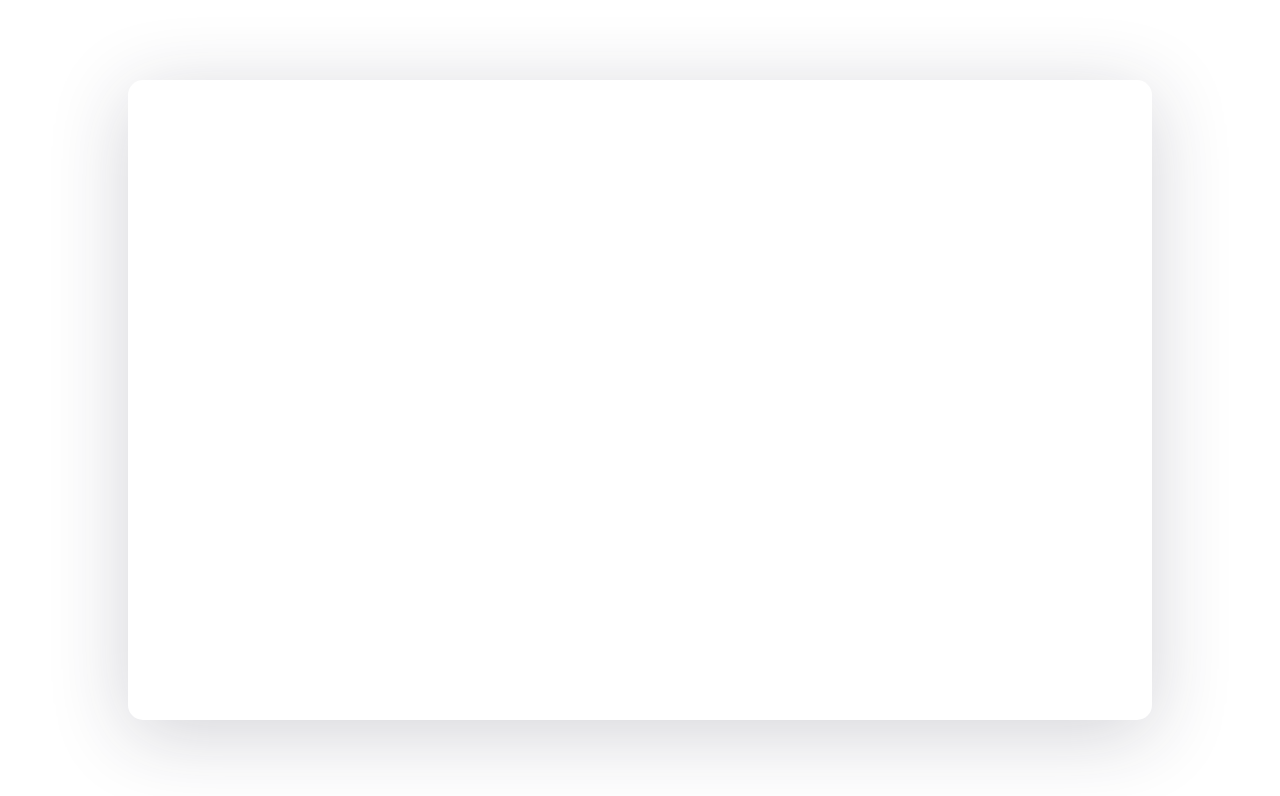
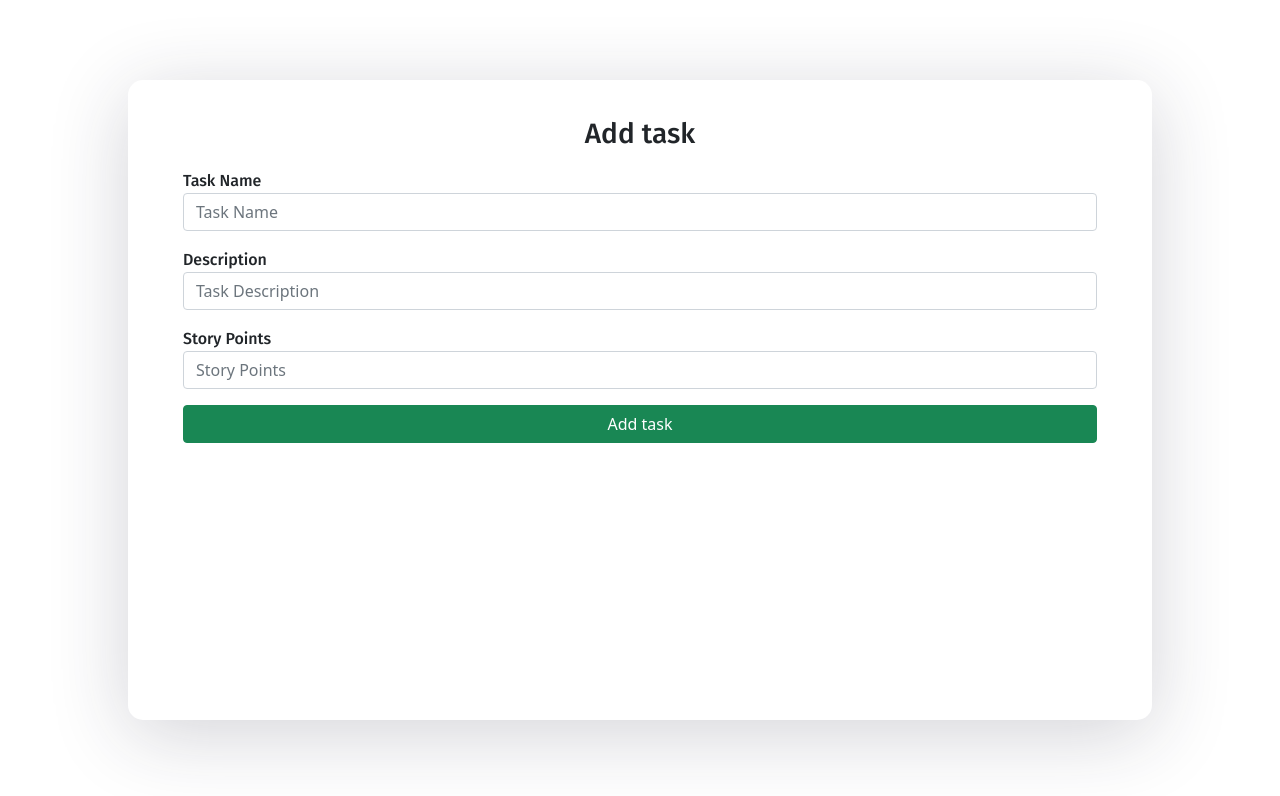
Before and after one commit to DeepanshuShah19/PhotoAlbumApp, a React (Create React App) app in the folder login-registration/: page /addTask in a window 1280 px wide. Before the commit this address had no page. Shown: the top 796 px of the page. Built offline with nearby package versions, Linux system fonts and the light colour scheme.

Commit message:
ToDo updated UI

```diff
--- a/login-registration/src/App.js
+++ b/login-registration/src/App.js
@@ -8,7 +8,7 @@ import SignUp from "./components/signup_component";
 import UserDetails from "./components/userDetails";
 import Dashboard from "./components/dashboard";
 import TodoList from "./components/todolist";
-
+import AddTask from "./components/addTask";
 
 function App() {
   return (
@@ -23,6 +23,7 @@ function App() {
               <Route path="/userDetails" element={<UserDetails />} />
               <Route path="/dashboard" element={<Dashboard />} />
               <Route path="/todolist" element={<TodoList />} />
+              <Route path="/addTask" element={<AddTask />} />
             </Routes>
           </div>
         </div>
--- /dev/null
+++ b/login-registration/src/components/addTask.js
@@ -0,0 +1,75 @@
+import React, { Component } from "react";
+
+export default class AddTask extends Component {
+  constructor(props) {
+    super(props);
+    this.state = {
+      name: "",
+      desc: "",
+      storyPoints: "",
+      taskAdded: false
+    };
+    this.addNewtask = this.addNewtask.bind(this);
+
+  }
+  componentDidMount() {
+    console.log("in add task")
+  }
+  addNewtask() {
+    //api call here
+
+    this.setState({taskAdded: true})
+  }
+  render() {
+    return (
+        <>
+            {this.state.taskAdded === true
+            ? window.location.href = "./todolist"
+            :<form onSubmit={this.handleSubmit}>
+            <h3>Add task</h3>
+
+            <div className="mb-3">
+              <label>Task Name</label>
+              <input
+                type="text"
+                className="form-control"
+                placeholder="Task Name"
+                value = {this.state.name}
+                onChange={(e) => this.setState({ name: e.target.value})}
+              />
+            </div>
+
+            <div className="mb-3">
+              <label>Description</label>
+              <input
+                type="text"
+                className="form-control"
+                placeholder="Task Description"
+                value = {this.state.bio}
+                onChange={(e) => this.setState({ desc: e.target.value })}
+              />
+            </div>
+
+            <div className="mb-3">
+              <label>Story Points</label>
+              <input
+                type="text"
+                className="form-control"
+                placeholder="Story Points"
+                value = {this.state.phoneNumber}
+                onChange={(e) => this.setState({ storyPoints: e.target.value})}
+              />
+            </div>
+
+            <div className="d-grid">
+              <button type="submit" className="btn btn-success" onClick={this.addNewtask}>
+                Add task
+              </button>
+            </div>
+            <br></br>
+          </form>
+        }
+        </>
+      );
+    }
+  }
--- a/login-registration/src/components/todolist.js
+++ b/login-registration/src/components/todolist.js
@@ -1,10 +1,6 @@
 import React, { Component } from "react";
-
-//  let data = [
-//     // { name: "Anom", age: 19, gender: "Male" },
-//     // { name: "Megha", age: 19, gender: "Female" },
-//     // { name: "Subham", age: 25, gender: "Male"},
-//   ]
+import addTask from "./addTask";
+import { Link } from "react-router-dom";
 export default class TodoList extends Component {
 
     constructor(props) {
@@ -14,7 +10,7 @@ export default class TodoList extends Component {
             addTaskPopup: false,
             data: []
         };
-
+        this.addTask = this.addTask.bind(this);
     }
     componentDidMount() {
         this.setState({
@@ -23,61 +19,12 @@ export default class TodoList extends Component {
                 { id: "2", name: "DS", status: "completed" },
             ]
         })
-
-        // fetch("http://localhost:12230/userData", {
-        //   method: "POST",
-        //   crossDomain: true,
-        //   headers: {
-        //     "Content-Type": "application/json",
-        //     Accept: "application/json",
-        //     "Access-Control-Allow-Origin": "*",
-        //   },
-        //   body: JSON.stringify({
-        //     token: window.localStorage.getItem("token"),
-        //   }),
-        // })
-        //   .then((res) => res.json())
-        //   .then((data) => {
-        //     if(data.status == "error"){
-        //       window.location.href = ".";
-        //     }
-        //     this.setState({ name: data.data.name });
-        //     this.setState({ phoneNumber: data.data.phoneNumber });
-        //     this.setState({ email: data.data.email });
-        //     this.setState({ bio: data.data.bio });
-        //     this.setState({ password: data.data.password });
-        //   });
     }
-    //   handleSubmit(e) {
-    //     e.preventDefault();
-    //     const { name, email, password, bio, phoneNumber } = this.state;
-    //     fetch("http://localhost:12230/edit-details", {
-    //       method: "POST",
-    //       crossDomain: true,
-    //       headers: {
-    //         "Content-Type": "application/json",
-    //         Accept: "application/json",
-    //         "Access-Control-Allow-Origin": "*",
-    //       },
-    //       body: JSON.stringify({
-    //         name,
-    //         email,
-    //         password,
-    //         bio,
-    //         phoneNumber
-    //       }),
-    //     })
-    //       .then((res) => res.json())
-    //       .then((data) => {
-    //         console.log(data, "Details Edited");
-    //       });
-    //   }
 
     displayAll() {
         console.log("All")
         this.setState({
-            currentDisplay: 'all',
-            addTaskPopup: true
+            currentDisplay: 'all'
         });
 
     }
@@ -102,19 +49,28 @@ export default class TodoList extends Component {
         this.setState({ currentDisplay: 'completed' });
     }
 
-    updateStatus = (currentState,action) => {
-        console.log("CurrentStatus: ",currentState)
-        console.log("action: ",action)
+    updateStatus = (currentState, action) => {
+        console.log("CurrentStatus: ", currentState)
+        console.log("action: ", action)
         //call api to make changes
         //call api that returns all task
     }
+
+    addTask() {
+        this.setState({ addTaskPopup: true })
+    }
+
+    handleClose() {
+        this.setState({ addTaskPopup: false })
+    }
     render() {
-
-        // debugger;
         return (
-            <div>
+            <>
+                {
+                    this.state.addTaskPopup === true
+                        ? window.location.href = "./addTask"
+                        : <div>
                             <div className="mb-5 searchButtons">
-                    {/* <form onSubmit={this.handleSubmit}> */}
                                 <input
                                     type="text"
                                     className="searchField"
@@ -123,9 +79,8 @@ export default class TodoList extends Component {
                                     onChange={(e) => this.setState({ name: e.target.value })}
                                 />
                                 <button type="button" class="btn btn-success btn-lg button_d" onClick={this.search}>Search</button>
-                    <button type="button" class="btn btn-success btn-lg button_d" onClick={this.displayAll}>Add task</button>
+                                <button type="button" class="btn btn-success btn-lg button_d" onClick={this.addTask}>Add task</button>
                                 <button type="button" class="btn btn-danger btn-lg button_d" onClick={this.removeCompleted}>Remove All Completed</button>
-                    {/* </form> */}
                             </div>
 
                             <div className="viewButtons">
@@ -150,20 +105,22 @@ export default class TodoList extends Component {
                                             <td className="tableFields">{val.status === "completed"
                                                 ? <>
                                                     <button type="button" class="btn btn-success btn-lg button_d" onClick={this.displayCompleted}>View</button>
-                                        <button type="button" class="btn btn-success btn-lg button_d" onClick={() => this.updateStatus(val.status,"active")}>Active</button>
+                                                    <button type="button" class="btn btn-success btn-lg button_d" onClick={() => this.updateStatus(val.status, "active")}>Active</button>
                                                     <button type="button" class="btn btn-danger btn-lg button_d">Remove</button>
                                                 </>
                                                 : <>
                                                     <button type="button" class="btn btn-success btn-lg button_d">View</button>
                                                     <button type="button" class="btn btn-success btn-lg button_d">Complete</button>
                                                 </>
-
                                             }</td>
                                         </tr>
                                     )
                                 })}
                             </table>
                         </div>
+
+                }
+            </>
         );
     }
 }
```
Lines whose indentation alone changed are shown as unchanged.
